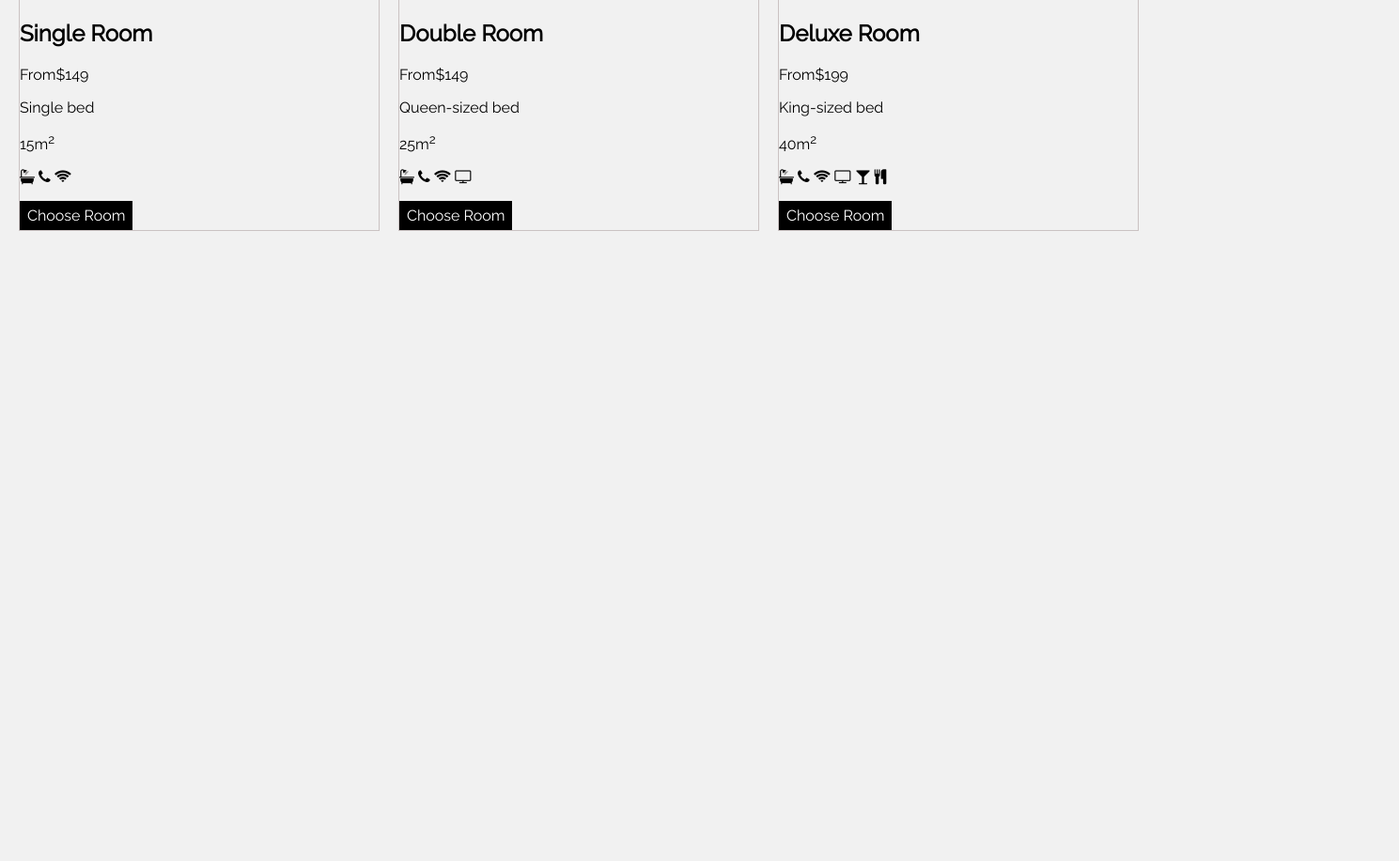
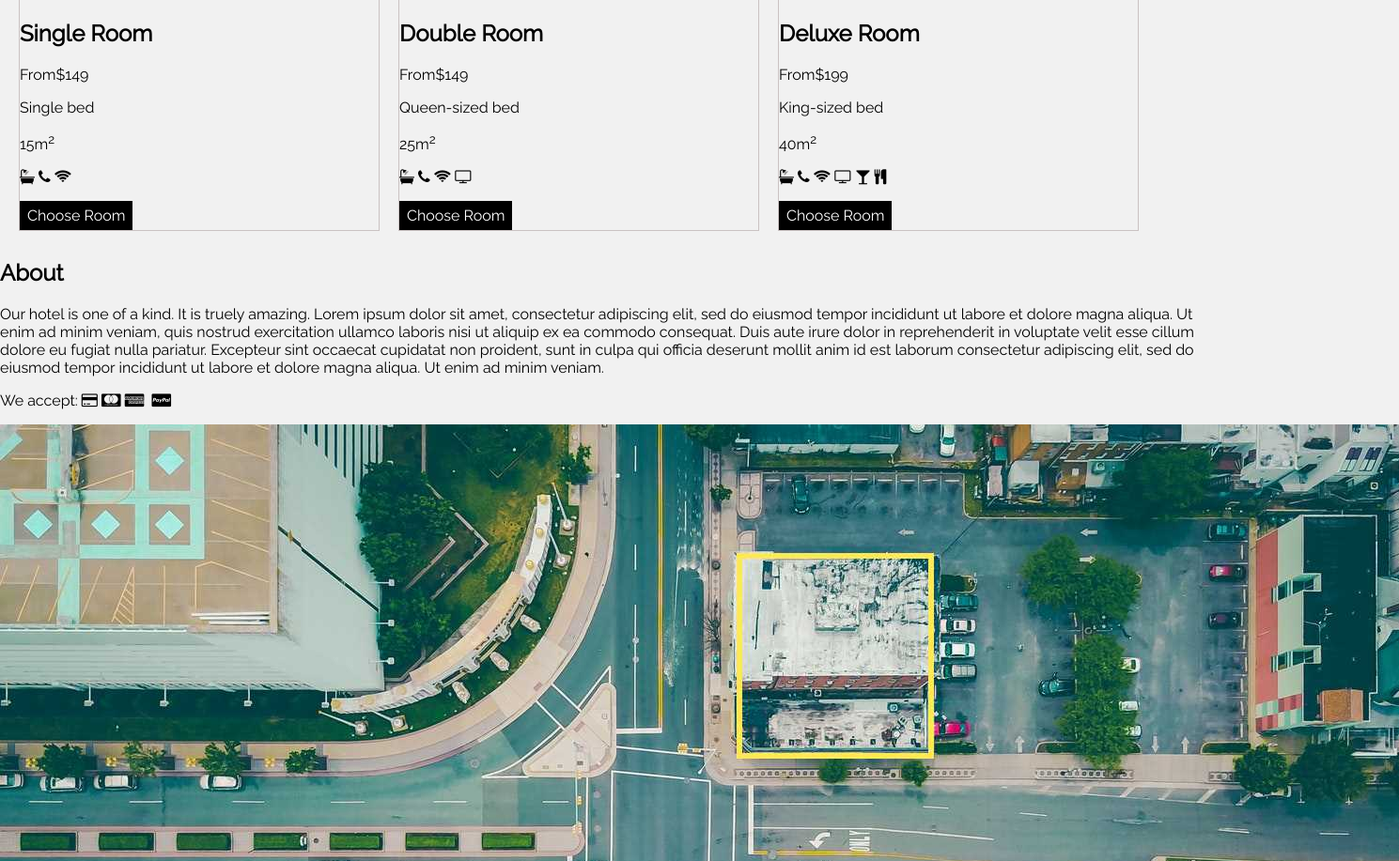
Before and after one commit to KhushBakht334/hotel-room-booking, a plain HTML site: page index.html in a window 1280 px wide. Shown: the part 1203-2120 px from the top of the page at 94% size, 1489 px wide, since content can reach past the window. Before the commit the page ends 1459 px from the top, so only its background shows below. Drawn offline with Linux system fonts and the light colour scheme.

Commit message:
add about section

```diff
--- a/index.html
+++ b/index.html
@@ -94,5 +94,28 @@
                 </div>
             </div>
         </div>
+        <div class="about">
+            <div class="about1">
+            <h2>About</h2>
+            <p>
+                Our hotel is one of a kind. It is truely amazing. Lorem ipsum dolor sit amet,
+                consectetur adipiscing elit, sed do eiusmod tempor incididunt ut labore et dolore magna aliqua.
+                Ut enim ad minim veniam, quis nostrud exercitation ullamco laboris nisi ut aliquip ex ea commodo consequat.
+                Duis aute irure dolor in reprehenderit in voluptate velit esse cillum dolore eu fugiat nulla pariatur.
+                Excepteur sint occaecat cupidatat non proident, sunt in culpa qui officia deserunt mollit anim id est laborum
+                consectetur adipiscing elit, sed do eiusmod tempor incididunt ut labore et dolore magna aliqua.
+                Ut enim ad minim veniam.
+            </p>
+            <p>We accept: <i class="fa fa-credit-card w3-large"></i>
+                <i class="fa fa-cc-mastercard w3-large"></i>
+                <i class="fa fa-cc-amex w3-large"></i>
+                <i class="fa fa-cc-cc-visa w3-large"></i>
+                <i class="fa fa-cc-paypal w3-large"></i>
+            </p>
+        </div>
+        <div class="about2">
+            <img src="map.jpg" alt="THE MAP">
+        </div>
+        </div>
     </body>
 </html>
--- a/stylesheet.css
+++ b/stylesheet.css
@@ -151,3 +151,8 @@ h1 {
 .room h2 {
     color: #000000;
 }
+.about {
+    float: left;
+    width: 100%;
+    box-sizing: border-box;
+}
```
Also changed, not shown: map.jpg (added).
